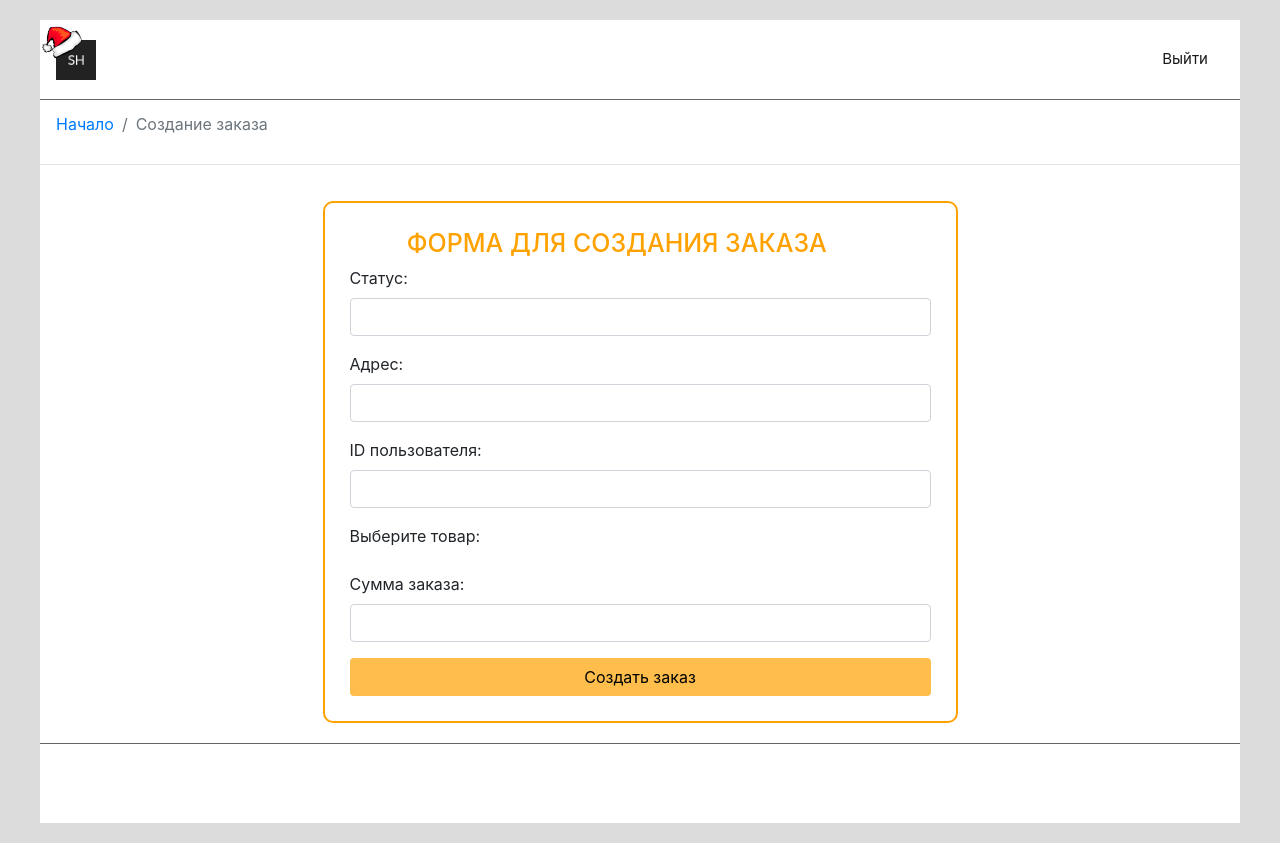
After one commit to damarrus/project2208, a PHP site: page /views/order_create_form.php in a window 1280 px wide. The commit adds this page. Run offline with PHP 8.4, Linux system fonts and the light colour scheme; the template is opened without the code that fills it, so the values that code supplies are empty.

Commit message:
Начала делать обработчик создания заказа в админке

```diff
--- a/css/admin.css
+++ b/css/admin.css
@@ -76,3 +76,16 @@ footer {
     transform: rotate(-15deg);
     z-index: 999999999;
 }
+
+.before-form-checkbox {
+    width: 100%;
+}
+
+.form-checkbox-label {
+    width: 40%;
+}
+
+.form-checkbox {
+   width: 5%;
+   margin: 0px 10px;
+}
--- /dev/null
+++ b/views/order_create_form.php
@@ -0,0 +1,47 @@
+<?php require_once '../templates/header_admin.php' ?>
+
+<link rel="stylesheet" href="../css/admin.css">
+
+<nav aria-label="breadcrumb" >
+  <ol class="breadcrumb bg-white">
+    <li class="breadcrumb-item"><a href="#">Начало</a></li>
+    <li class="breadcrumb-item active" aria-current="page">Создание заказа</li>
+  </ol>
+</nav>
+<hr>
+<div class="container">
+        <div class="row justify-content-center">
+            <div class="col-sm-7" id="rel">
+                <form id="create" method="POST" action="order_create.php">
+                    <h1>ФОРМА ДЛЯ СОЗДАНИЯ ЗАКАЗА</h1>
+                    <div class="form-group">
+                        <label for="InputStatus">Статус:</label>
+                        <input type="number" class="form-control" id="InputStatus" name="status">
+                    </div>
+                    <div class="form-group">
+                        <label for="InputAdress">Адрес:</label>
+                        <input type="text" class="form-control" id="InputAdress" name="adress">
+                    </div>
+                    <div class="form-group">
+                        <label for="InputUserId">ID пользователя:</label>
+                        <input type="number" class="form-control" id="InputUserId" name="user_id">
+                    </div>
+                    <div class="form-group">
+                        <label class="before-form-checkbox">Выберите товар:</label>
+                        <?php foreach ($products as $product) {
+                            echo '<label class="form-checkbox-label">'.$product->title.'</label><input type="checkbox" class="form-checkbox" name="product_id[]" value="'.$product->id.'" data-price="'.$product->price.'">';
+                        } ?>
+                    </div>
+                    <div class="form-group">
+                        <label for="InputTotal">Сумма заказа:</label>
+                        <input type="text" class="form-control" id="InputTotal" name="total">
+                    </div>
+                    <button type="submit" class="btn btn-block gold">Создать заказ</button>
+                </form>
+            </div>
+        </div>
+    </div>
+
+
+
+<?php require_once '../templates/footer_admin.php' ?>
```
Also changed, not shown: controllers/order_create.php (added, +7 -0 lines), controllers/order_create_form.php (added, +7 -0 lines), models/Order.php (+28 -0 lines).
